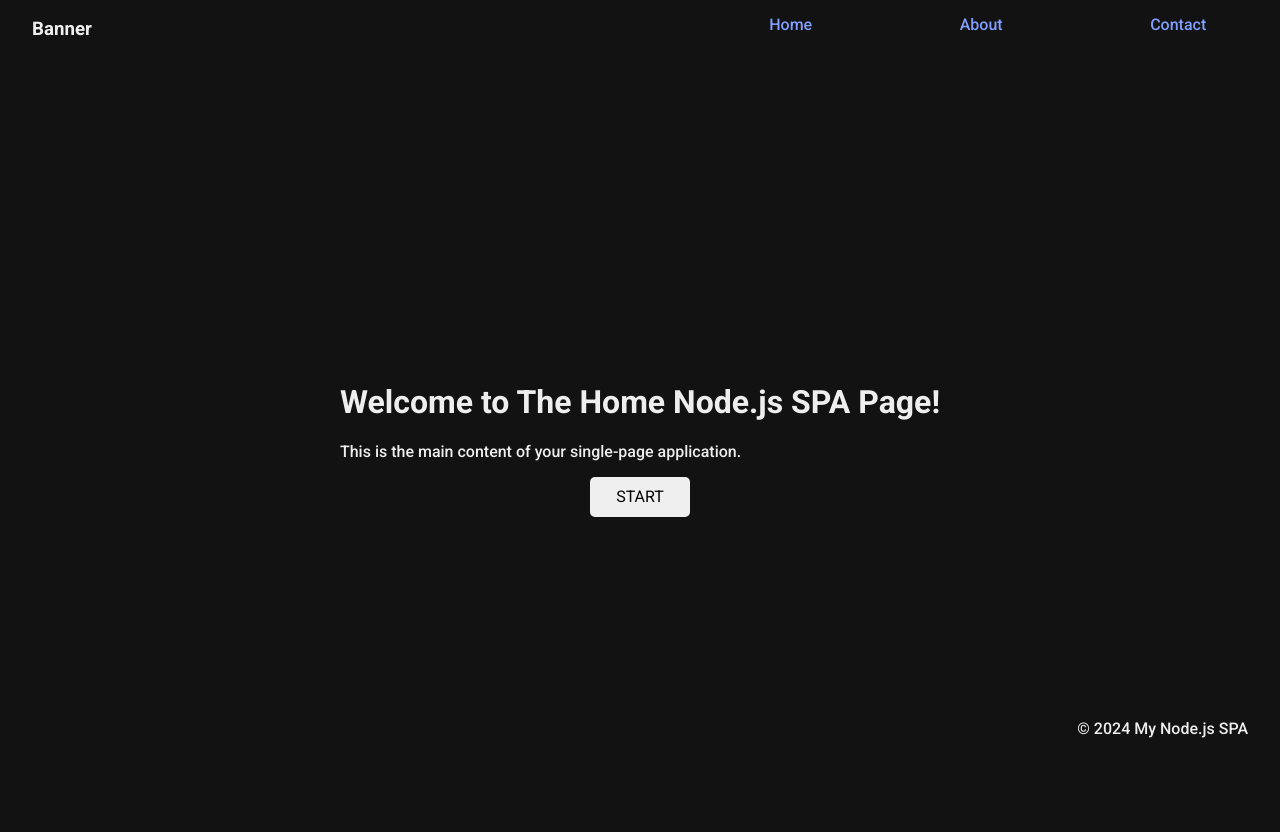
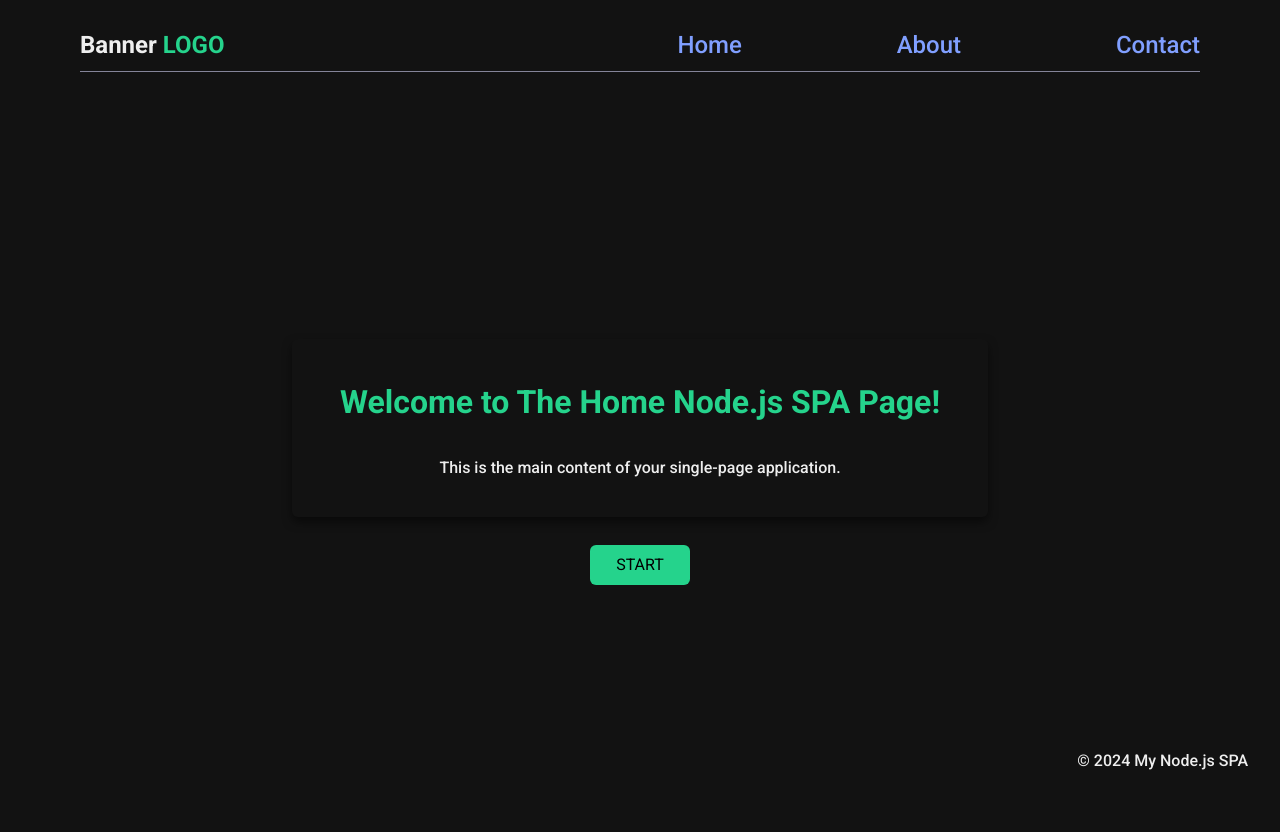
Before and after one commit to coding4freedom/tip-calculator, a website: page Multi Site/public/index.html in a window 1280 px wide. Before the commit the page ends 800 px from the top, so only its background shows below. Drawn offline with Linux system fonts and the light colour scheme.

Commit message:
Multi Site Enhanced darken theme, added bounce animation and updated theme

```diff
--- a/Multi Site/public/css/style.css
+++ b/Multi Site/public/css/style.css
@@ -48,20 +48,32 @@ nav {
     display: flex;
     flex-direction: row;
     justify-content: space-between;
+    margin: 2rem 5rem;
+    padding-bottom: .7rem;
+    border-bottom: thin solid #848499;
+}
 
+h3 {
+    margin: 0;
+}
+
+h3, span {
+    font-size: 1.5rem;
+}
+
+h3 span {
+    color: #25d38c;
 }
 
 nav h3, nav ul {
     width: 50vw;
 }
 
-nav h3 {
-    margin-left: 2rem;
-}
-
 nav ul {
     display: flex;
     flex-direction: row;
+    margin: 0;
+    text-align: center;
 }
 
 nav ul li {
@@ -70,10 +82,11 @@ nav ul li {
 }
 
 .nav-links {
-    justify-content: space-around;
+    justify-content: space-between;
 }
 
 li a {
+    font-size: 1.5rem;
     text-decoration: none;
 }
 
@@ -85,12 +98,39 @@ li a {
     height: 70vh;
 }
 
-.main-content input {
+.greeting {
+    padding: 1.5rem 3rem;
+    display: flex;
+    flex-direction: column;
+    text-align: center;
+    border-radius: 6px;
+    box-shadow: 0px 5px 10px rgba(0, 0, 0, 0.5);
+}
+
+.main-content h1 {
+    color: #25d38c;
+}
+.btn-container {
+    margin-top: 3rem;
+}
+
+.start-btn {
     width: 100px;
     height: 40px;
     border: none;
-    border-radius: 5px;
+    border-radius: 6px;
     cursor: pointer;
+    background-color: #25d38c;
+    animation: bounce 2s infinite alternate;
+}
+
+@keyframes bounce {
+    0%, 100% {
+        transform: translateY(0);
+    }
+    50% {
+        transform: translateY(-20px);
+    }
 }
 
 footer {
--- a/Multi Site/public/index.html
+++ b/Multi Site/public/index.html
@@ -12,7 +12,7 @@
     <!-- Navigation Bar -->
     <header>
         <nav class="navbar">
-            <h3>Banner</h3>
+            <h3>Banner <span>LOGO</span></h3>
             <ul class="nav-links">
                 <li><a href="/">Home</a></li>
                 <li><a href="/about.html">About</a></li>
@@ -23,12 +23,12 @@
 
     <!-- Main Content Section -->
     <main class="main-content">
-        <section>
+        <section class="greeting">
             <h1>Welcome to The Home Node.js SPA Page!</h1>
             <p>This is the main content of your single-page application.</p>
         </section>
-        <section>
-            <input type="button" value="START">
+        <section class="btn-container">
+            <input class="start-btn" type="button" value="START">
         </section>
         <!-- Add more content here -->
     </main>
```
Also changed, not shown: Multi Site/public/about.html (+3 -2 lines), Multi Site/public/contact.html (+3 -2 lines).
